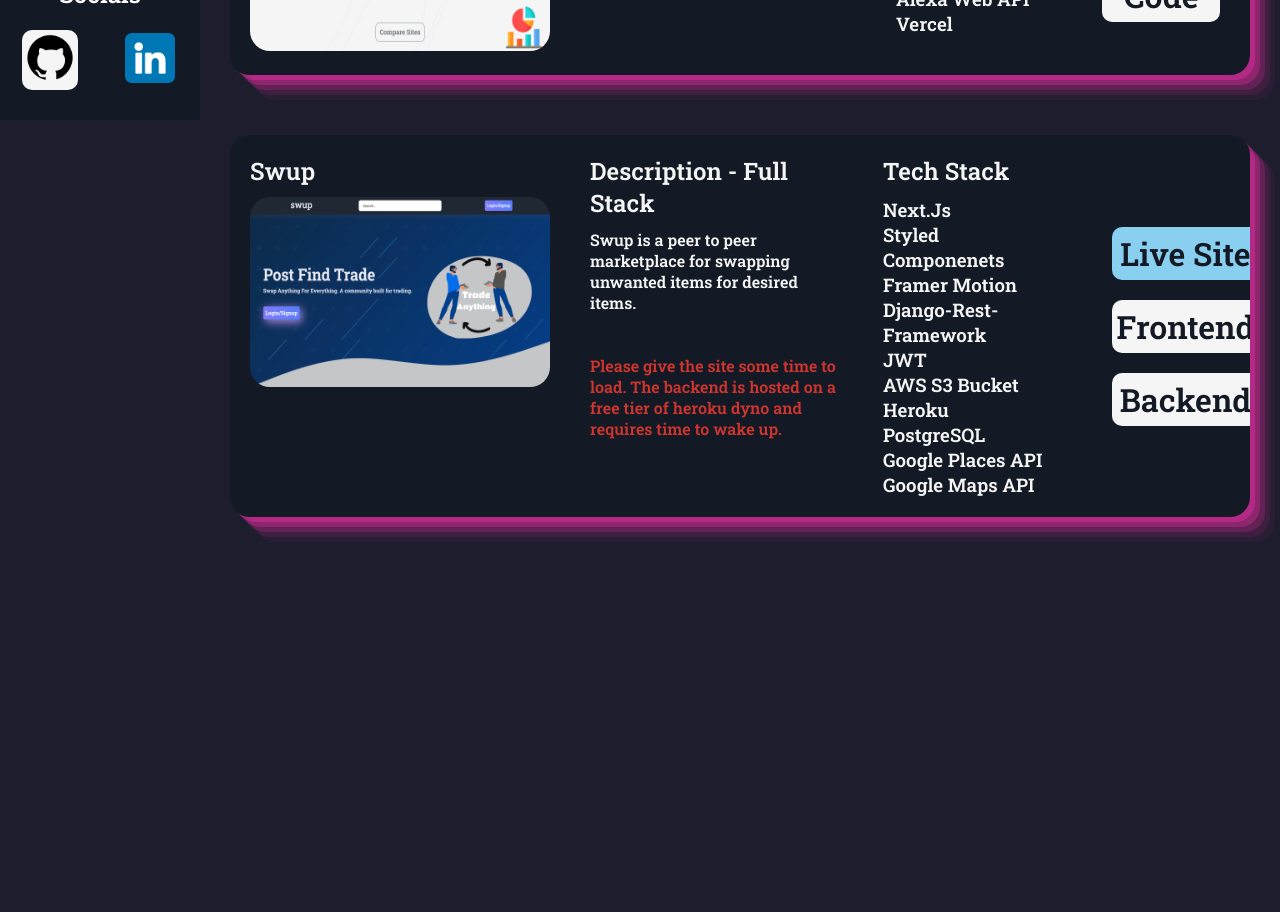
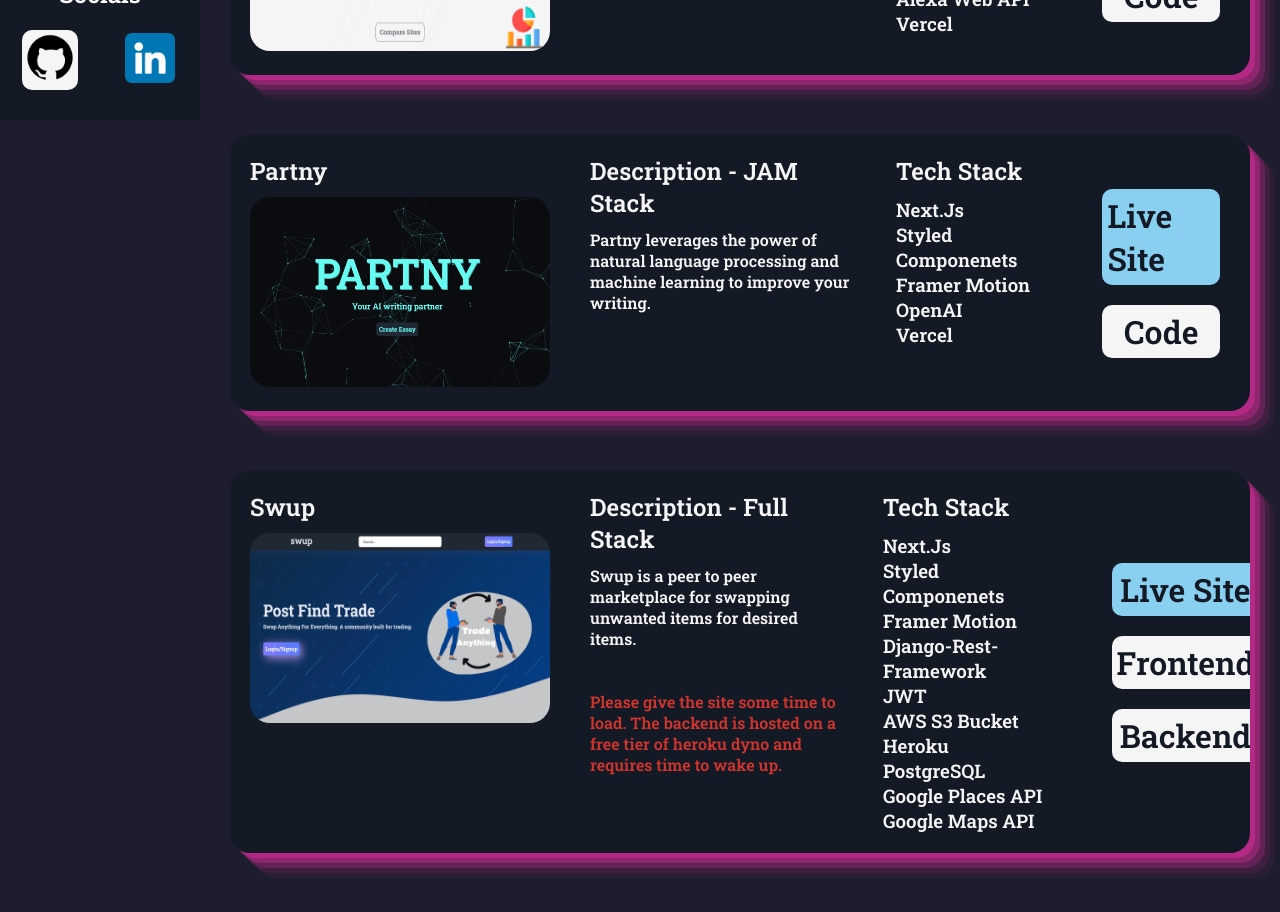
Before and after one commit to asiqurrahman/asiqurportfolio, a React (Create React App) app: page /projects in a window 1280 px wide. Shown: the part 680-1592 px from the top of the page. Before the commit the page ends 1257 px from the top, so only its background shows below. Built offline with nearby package versions, Linux system fonts and the light colour scheme.

Commit message:
new project added

```diff
--- a/public/index.html
+++ b/public/index.html
@@ -24,7 +24,7 @@
       work correctly both with client-side routing and a non-root public URL.
       Learn how to configure a non-root public URL by running `npm run build`.
     -->
-    <title>React App</title>
+    <title>Asiqurs Portfolio</title>
   </head>
   <body>
     <noscript>You need to enable JavaScript to run this app.</noscript>
--- a/src/components.js/Projects.js
+++ b/src/components.js/Projects.js
@@ -2,6 +2,7 @@
 import zavixs from '../images/zavixs.png'
 import swup from '../images/swup.png'
 import portfolio from '../images/portfolio.png'
+import partny from '../images/partnyimage.png'
 import { motion } from "framer-motion"
 
 
@@ -23,11 +24,11 @@
             </div>
             <div className="projectcontainer">
                 {/* Project One */}
-                 <motion.div className="project"
-                    initial={{opacity: 0, translateX: -300}}
-                    animate={{opacity: 1, translateX: 0}}
-                    transition={{duration: .5}}
-                 >
+                <motion.div className="project"
+                    initial={{ opacity: 0, translateX: -300 }}
+                    animate={{ opacity: 1, translateX: 0 }}
+                    transition={{ duration: .5 }}
+                >
                     <div className="projectimage">
                         <div className="item">
                             <div>
@@ -66,9 +67,9 @@
                 </motion.div>
                 {/* Project Two */}
                 <motion.div className="project"
-                    initial={{opacity: 0, translateX: -300}}
-                    animate={{opacity: 1, translateX: 0}}
-                    transition={{duration: .3, delay: .3}}
+                    initial={{ opacity: 0, translateX: -300 }}
+                    animate={{ opacity: 1, translateX: 0 }}
+                    transition={{ duration: .3, delay: .3 }}
                 >
                     <div className="projectimage">
                         <div className="item">
@@ -108,11 +109,54 @@
                         </div>
                     </div>
                 </motion.div>
-                {/* Project Three */}
+                {/* Project three */}
                 <motion.div className="project"
-                    initial={{opacity: 0, translateX: -300}}
-                    animate={{opacity: 1, translateX: 0}}
-                    transition={{duration: .3, delay: .5}}
+                    initial={{ opacity: 0, translateX: -300 }}
+                    animate={{ opacity: 1, translateX: 0 }}
+                    transition={{ duration: .3, delay: .5 }}
+                >
+                    <div className="projectimage">
+                        <div className="item">
+                            <div>
+                                <h2>Partny</h2>
+                            </div>
+                            <div>
+                                <img src={partny} />
+                            </div>
+                        </div>
+                    </div>
+                    <div className="descriptionitems">
+                        <div className="item description">
+                            <h2>Description - JAM Stack</h2>
+                            <p>Partny leverages the power of natural language processing and machine learning to improve your writing.</p>
+                        </div>
+                        <div className="item techstack">
+                            <h2>Tech Stack</h2>
+                            <div>
+                                <h3>Next.Js</h3>
+                                <h3>Styled Componenets</h3>
+                                <h3>Framer Motion</h3>
+                                <h3>OpenAI</h3>
+                                <h3>Vercel</h3>
+                            </div>
+                        </div>
+                        <div className="item sources">
+                            <div className="live">
+                                <a href="https://www.partnyai.com/" target="_blank">
+                                    <p>Live Site</p>
+                                </a>
+                            </div>
+                            <div className="live git" onClick={alert}>
+                                <p>Code</p>
+                            </div>
+                        </div>
+                    </div>
+                </motion.div>
+                {/* Project four */}
+                <motion.div className="project"
+                    initial={{ opacity: 0, translateX: -300 }}
+                    animate={{ opacity: 1, translateX: 0 }}
+                    transition={{ duration: .3, delay: .7 }}
                 >
                     <div className="projectimage">
                         <div className="item">
@@ -155,7 +199,7 @@
                             </div>
                             <div className="live git">
                                 <a href="https://github.com/asiqurrahman/nexttradingwebsite" target="_blank">
-                                <p>Frontend</p>
+                                    <p>Frontend</p>
                                 </a>
                             </div>
                             <div className="live git">
--- a/src/components.js/styles/Contact.styles.js
+++ b/src/components.js/styles/Contact.styles.js
@@ -24,7 +24,7 @@
     }
 
     input {
-        border-radius: 5px;
+        border-radius: 10px;
         height: 50px;
         width: 200px;
         padding-left: 5px;
@@ -58,6 +58,7 @@
     textarea {
         resize: none;
         font-size: 1.5em;
+        border-radius: 10px;
     }
 
 `
--- a/src/components.js/styles/Nav.styles.js
+++ b/src/components.js/styles/Nav.styles.js
@@ -46,6 +46,10 @@
         border-top: 1px solid #344454;
     }
 
+    img:hover{
+        cursor: pointer;
+    }
+
     .navsocials h2 {
         text-align: center;
     }
```
Also changed, not shown: src/images/partnyimage.png (added), 1 other file (tests, documents, lock files or other folders).
